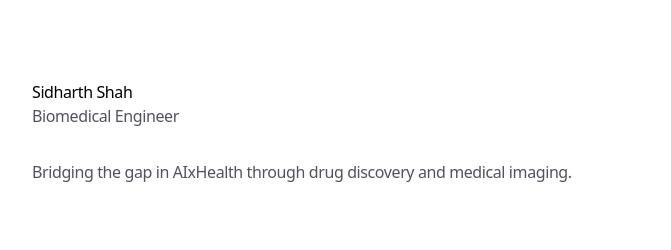
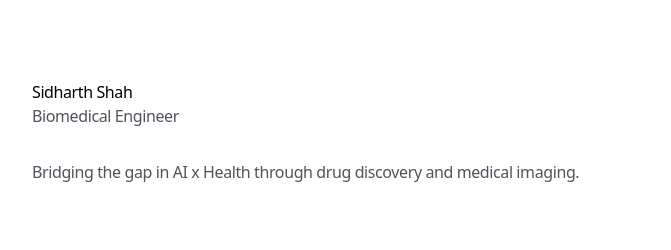
Before and after one commit to Sidharth6Shah/sidharthkshah-site, a Next.js app: page / in a window 1280 px wide. Shown: the top 250 px of the page, without its empty margins (304-975 px from the left). Built offline with nearby package versions, Linux system fonts and the light colour scheme.

Commit message:
description

```diff
--- a/app/page.tsx
+++ b/app/page.tsx
@@ -137,7 +137,7 @@ export default function Personal() {
       >
         <div className="flex-1">
           <p className="text-zinc-600 dark:text-zinc-400">
-            Bridging the gap in AIxHealth through drug discovery and medical imaging.
+            Bridging the gap in AI x Health through drug discovery and medical imaging.
           </p>
         </div>
       </motion.section>
```
